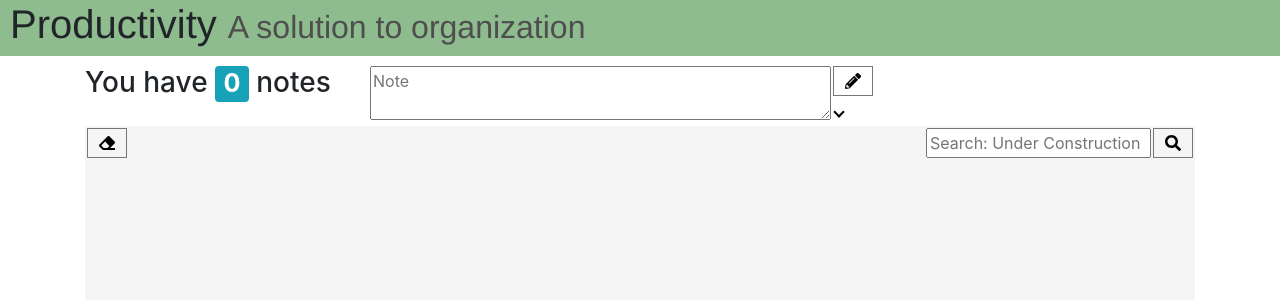
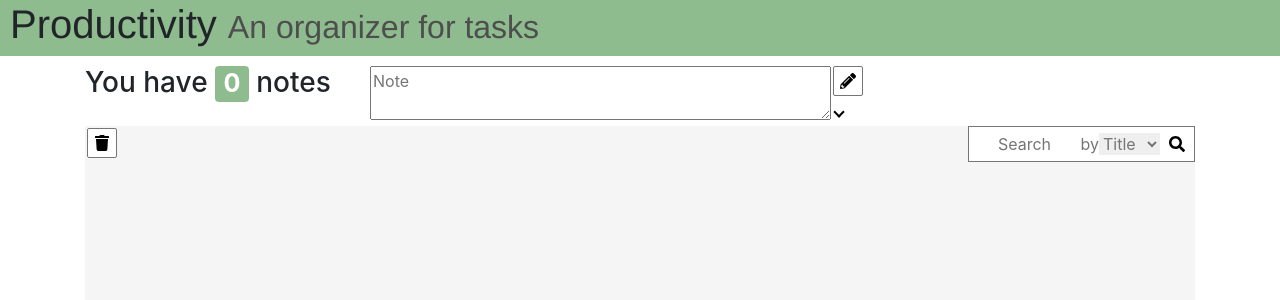
Before and after one commit to irfan-f/productivity-app, a React (Create React App) app: page / in a window 1280 px wide. Shown: the top 300 px of the page. Built offline with nearby package versions, Linux system fonts and the light colour scheme.

Commit message:
Formatted search bar and changed icons

```diff
--- a/src/components/Header.js
+++ b/src/components/Header.js
@@ -6,7 +6,7 @@ class Header extends Component {
     return (
       <React.Fragment>
         <div className="page-header">
-          <h1 id="header">Productivity <small>A solution to organization</small></h1>
+          <h1 id="header">Productivity <small>An organizer for tasks</small></h1>
         </div>
       </React.Fragment>
     );
--- a/src/components/NoteItem.js
+++ b/src/components/NoteItem.js
@@ -1,5 +1,7 @@
 import React, { Component } from 'react';
 import ReactMarkdown from 'react-markdown';
+import { FontAwesomeIcon } from '@fortawesome/react-fontawesome'
+import { faEraser} from '@fortawesome/free-solid-svg-icons'
 
 import './stylesheets/Layout.css';
 
@@ -23,7 +25,7 @@ class NoteItem extends Component {
       <div className='row'>
         <div className='col ok'>
           <div className={'card' + (note.complete ? ' completed' : '')} style={{backgroundColor: (note.color !== 'default' ? note.color : 'gainsboro')}} onClick={this.toggle}  >
-            <h4 className='card-title'><span className='remove'><button type='button' id='removeButton' onClick={this.removeItem}>X</button></span>{note.title !== '' ? note.title : 'Note'}<span id='dates'>{note.dateFrom !== '' ? 'From: ' + note.dateFrom + '\n' : ''}{note.dateTo !== '' ? 'To: ' + note.dateTo : ''}</span></h4>
+            <h4 className='card-title'><span className='remove'><button type='button' id='removeButton' onClick={this.removeItem}><FontAwesomeIcon icon={faEraser} /></button></span>{note.title !== '' ? note.title : 'Note'}<span id='dates'>{note.dateFrom !== '' ? 'From: ' + note.dateFrom + '\n' : ''}{note.dateTo !== '' ? 'To: ' + note.dateTo : ''}</span></h4>
             <div className={'card-body' + (note.complete ? ' completed' : '')}>
               <ReactMarkdown source={note.text} />
             </div>
--- a/src/components/Notes.js
+++ b/src/components/Notes.js
@@ -2,7 +2,7 @@ import React, { Component } from 'react';
 import CreateNote from './CreateNote';
 import NotesList from './NotesList';
 import { FontAwesomeIcon } from '@fortawesome/react-fontawesome'
-import { faSearch, faEraser } from '@fortawesome/free-solid-svg-icons'
+import { faSearch, faTrash } from '@fortawesome/free-solid-svg-icons'
 
 import './stylesheets/Layout.css'
 
@@ -12,6 +12,7 @@ class Notes extends Component {
     this.state = {
       notes: [],
       count: 0,
+      filter: ''
     };
   };
 
@@ -21,15 +22,16 @@ class Notes extends Component {
     if (notes) {
       const doNotes = JSON.parse(notes);
       const doCount = JSON.parse(count);
-      this.setState({ notes: [...doNotes], count: doCount });
+      this.setState({ notes: [...doNotes], count: doCount, filter: this.state.filter });
     }
 
   }
 
   appendNote = async (note) => {
-    await this.setState({ notes: [{ text: note.text, title: note.title, dateTo: note.dateTo, dateFrom: note.dateFrom, complete: false, id: note.id, color: note.color }, ...this.state.notes], count: this.state.count + 1 });
-    localStorage.setItem('notes', JSON.stringify(this.state.notes));
-    localStorage.setItem('count', parseInt(JSON.stringify(this.state.count)));
+    this.setState({ notes: [{ text: note.text, title: note.title, dateTo: note.dateTo, dateFrom: note.dateFrom, complete: false, id: note.id, color: note.color }, ...this.state.notes], count: this.state.count + 1, filter: this.state.filter }, () => {
+      localStorage.setItem('notes', JSON.stringify(this.state.notes));
+      localStorage.setItem('count', parseInt(JSON.stringify(this.state.count)));
+    });
   }
 
   updateNote = async (note) => {
@@ -48,8 +50,9 @@ class Notes extends Component {
         return _note
       }
     });
-    await this.setState({ notes: newNotes });
-    localStorage.setItem('notes', JSON.stringify(this.state.notes))
+    this.setState({ notes: newNotes, count: this.state.count, filter: this.state.filter }, () => {
+      localStorage.setItem('notes', JSON.stringify(this.state.notes));
+    });
   }
 
   updateIndexing = async (notes) => {
@@ -58,9 +61,10 @@ class Notes extends Component {
       return _note;
     });
     newNotes.reverse();
-    await this.setState({ notes: newNotes, count: this.state.count - 1 });
-    localStorage.setItem('notes', JSON.stringify(this.state.notes));
-    localStorage.setItem('count', JSON.stringify(this.state.count));
+    this.setState({ notes: newNotes, count: this.state.count - 1, filter: this.state.filter }, () => {
+      localStorage.setItem('notes', JSON.stringify(this.state.notes));
+      localStorage.setItem('count', JSON.stringify(this.state.count));
+    });
   }
 
   removeItem = async (note) => {
@@ -70,7 +74,7 @@ class Notes extends Component {
 
   clearList = () => {
     localStorage.clear();
-    this.setState({ notes: [], count: 0 })
+    this.setState({ notes: [], count: 0, filter: '' })
   }
 
   render() {
@@ -88,12 +92,22 @@ class Notes extends Component {
           </div>
         </div>
         <div className='row' id='funcs'>
-          <div className='col-6' id='funcs'>
-            <span className='float-left'><button type='button' id='clearButton' onClick={this.clearList}><FontAwesomeIcon icon={faEraser} /></button></span>
+          <div className='col-4' id='funcsLeft'>
+            <span className='float-left'><button type='button' id='clearButton' onClick={this.clearList}><FontAwesomeIcon icon={faTrash} /></button></span>
           </div>
-          <div className='col-6' id='funcs'>
-            <form className='float-right'>
-              <input id='search' type='text' placeholder='Search: Under Construction'></input>
+          <div className='col-8' id='funcsRight'>
+            <form className='float-right' id='searchForm'>
+              <input onChange={(e) => {  }} id='search' type='text' placeholder='Search'></input>
+              <div className='filterOn'>
+              <label htmlFor='filterBy'>by</label>
+                <select name='filterBy' id='searchs'>
+                  <option value='title'>Title</option>
+                  <option value='note'>Note</option>
+                  <option value='dateFrom'>From</option>
+                  <option value='dateTo'>To</option>
+                  <option value='color'>Color</option>
+                </select>
+              </div>
               <button type='submit' id='searchButton'><FontAwesomeIcon icon={faSearch} /></button>
             </form>
           </div>
--- a/src/components/stylesheets/Layout.css
+++ b/src/components/stylesheets/Layout.css
@@ -13,6 +13,9 @@
 }
 
 /* Form styles */
+.badge {
+  background-color: darkseagreen;
+}
 
 .arrowDown {
   border: solid black;
@@ -106,7 +109,9 @@
   margin-top: 5px;
 }
 
-#funcs {
+#funcs,
+#funcsLeft,
+#funcsRight {
   margin: 0px;
   margin-bottom: -3px;
   padding: 0px;
@@ -163,7 +168,26 @@ input:focus {
 }
 
 #search {
-  width: 225px;
+  width: 112px;
+  border: none;
+  text-align: center;
+}
+
+#searchForm {
+  background-color: white;
+  height: 36px;
+  border: 1px rgb(118, 118, 118) solid;
+  color: rgb(118, 118, 118);
+}
+
+#searchs {
+  color: rgb(118, 118, 118);
+  border: none;
+}
+
+.filterOn {
+  background-color: white;
+  display:inline;
 }
 
 /* Buttons */
@@ -171,10 +195,13 @@ input:focus {
   margin-right: 5px;
   margin-left: 3px;
   width: fit-content;
-  background-color: inherit;
   border: none;
   position: absolute;
   top: 30px;
+}
+
+#searchButton {
+  border: none;
 }
 
 #createButton {
@@ -182,22 +209,8 @@ input:focus {
   top: -2px;
 }
 
-#removeButton {
-  padding: none;
-  width: 20px;
-  border-radius: 20px;
-  color: red;
-  border: 2px black solid;
-  background-color: white;
-  cursor: pointer;
-}
-
-#clearButton {
-  background-color: whitesmoke;
-}
-
-#searchButton {
-  background-color: whitesmoke;
+#createButton:hover {
+  background-color: darkseagreen;
 }
 
 #searchButton:hover {
@@ -214,7 +227,8 @@ button {
   height: 30px;
   cursor: pointer;
   margin: 2px;
-  background-color: white; /* Green */
+  background-color: white;
+  border-radius: 2px;
   border-style: inset;
   border: 1px rgb(118, 118, 118) solid;
   color: black;
@@ -223,12 +237,7 @@ button {
   display: inline-block;
   font-size: 16px;
   transition-duration: 0.4s;
-  width: 40px;
-}
-
-button:hover {
-  background-color: darkseagreen;
-  color: black;
+  width: 30px;
 }
 
 button:focus {
```
